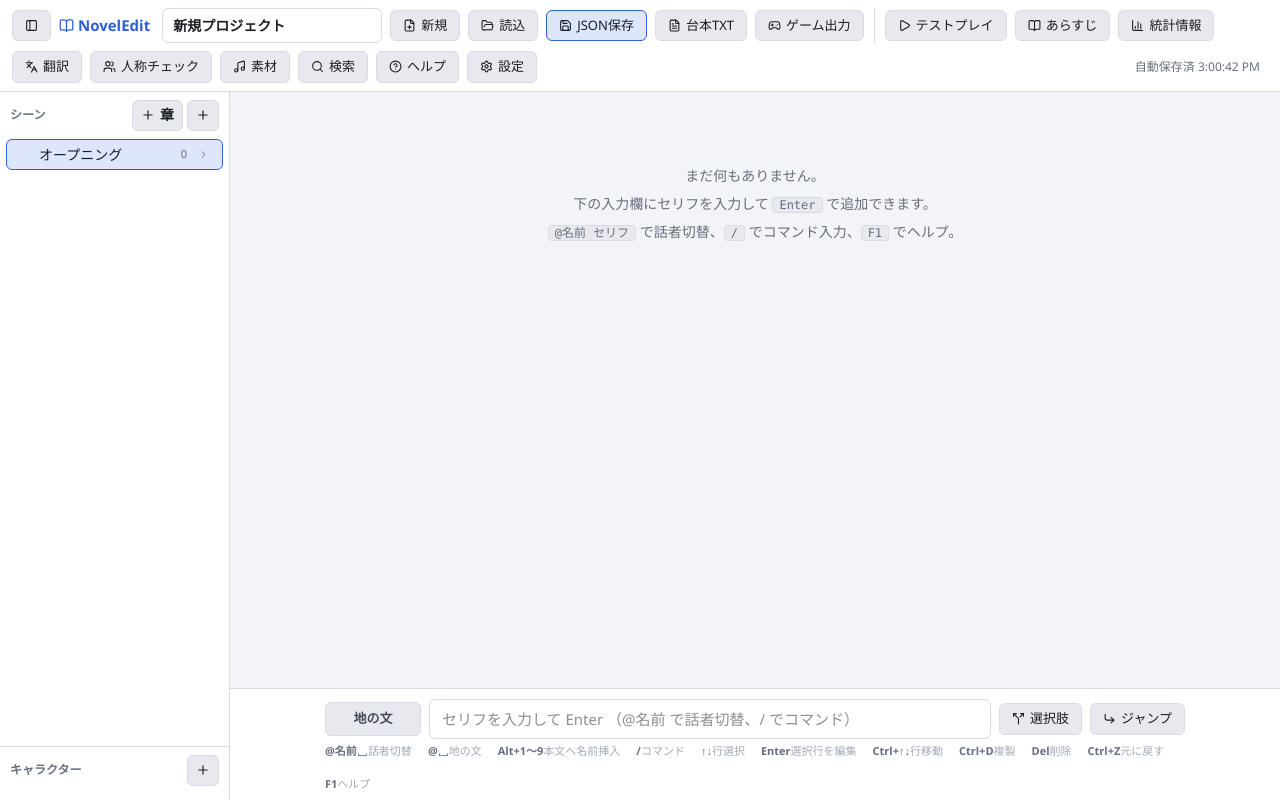
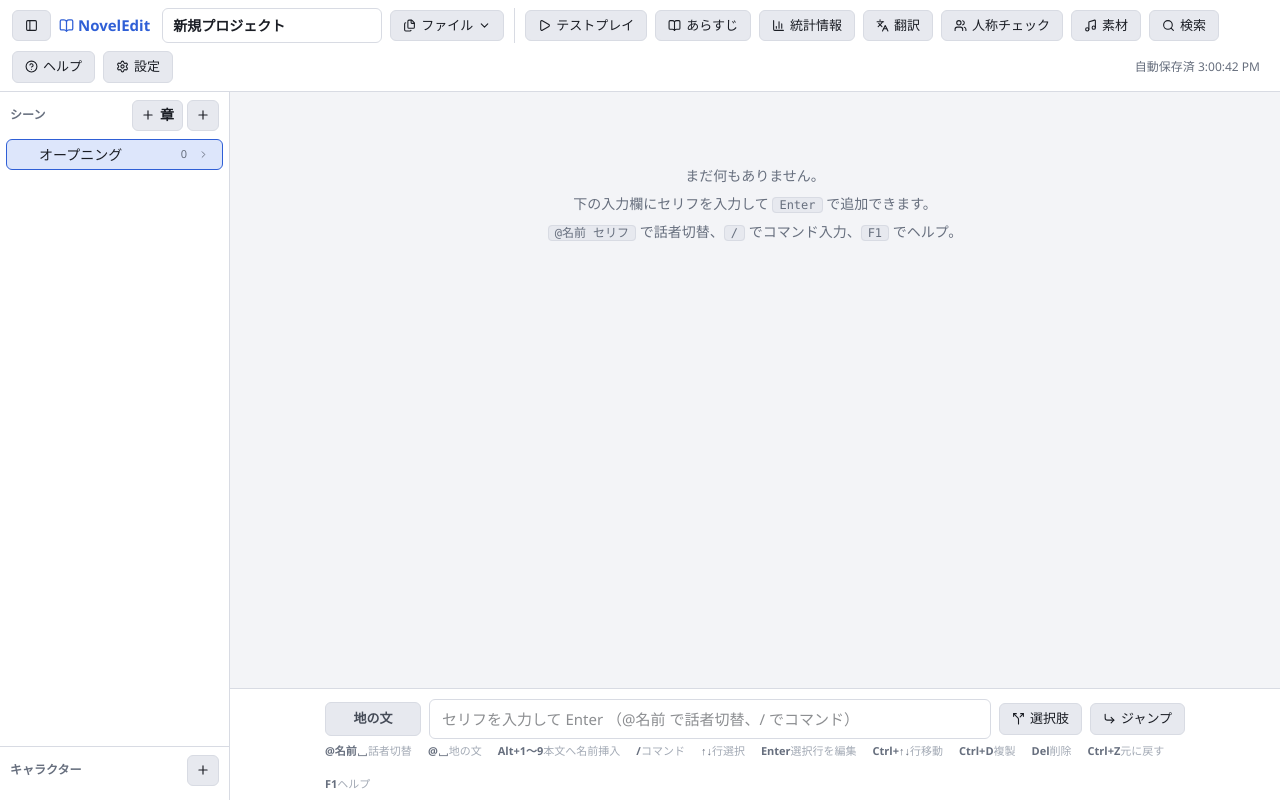
Before and after one commit to nibankougen/NovelGameTool, a React (Vite) app: page / in a window 1280 px wide. Built offline with nearby package versions, Linux system fonts and the light colour scheme.

Commit message:
ファイルボタンにまとめた

```diff
--- a/src/components/common/Icon.tsx
+++ b/src/components/common/Icon.tsx
@@ -9,6 +9,7 @@ import {
   Copy,
   CornerDownRight,
   Ellipsis,
+  Files,
   Filter,
   FilePlus,
   FileText,
@@ -65,6 +66,7 @@ const ICONS: Record<string, LucideIcon> = {
   users: Users,
   ellipsis: Ellipsis,
   filter: Filter,
+  files: Files,
   "panel-left": PanelLeft,
   sun: Sun,
   moon: Moon,
--- a/src/components/layout/Topbar.tsx
+++ b/src/components/layout/Topbar.tsx
@@ -3,7 +3,7 @@ import { useProjectStore } from "../../state/ProjectProvider";
 import { useAppActions } from "../../state/AppActionsContext";
 import { useMediaQuery } from "../../hooks/useMediaQuery";
 import { useClickOutside } from "../../hooks/useClickOutside";
-import { Icon } from "../common/Icon";
+import { Icon, type IconName } from "../common/Icon";
 
 function ToolbarButtons({ showLabels }: { showLabels: boolean }) {
   const a = useAppActions();
@@ -11,23 +11,7 @@ function ToolbarButtons({ showLabels }: { showLabels: boolean }) {
     showLabels ? <span className="lbl">{children}</span> : null;
   return (
     <>
-      <button onClick={a.newProject} title="新規プロジェクト">
-        <Icon name="file-plus" />
-        <Lbl>新規</Lbl>
-      </button>
-      <ImportButton showLabels={showLabels} />
-      <button className="btn-primary" onClick={a.exportJson} title="JSONファイルとして保存 (Ctrl+S)">
-        <Icon name="save" />
-        <Lbl>JSON保存</Lbl>
-      </button>
-      <button onClick={a.exportTxt} title="読みやすいテキスト台本として書き出し">
-        <Icon name="file-text" />
-        <Lbl>台本TXT</Lbl>
-      </button>
-      <button onClick={a.openExportModal} title="メモ・サムネイル・コメント行を除いたゲーム用データを書き出し">
-        <Icon name="gamepad-2" />
-        <Lbl>ゲーム出力</Lbl>
-      </button>
+      <FileMenuButton showLabels={showLabels} />
       <span className="w-px self-stretch bg-border mx-0.5" />
       <button onClick={a.openPlay} title="テストプレイ (Ctrl+P)">
         <Icon name="play" />
@@ -69,15 +53,69 @@ function ToolbarButtons({ showLabels }: { showLabels: boolean }) {
   );
 }
 
-function ImportButton({ showLabels }: { showLabels: boolean }) {
+interface FileMenuItem {
+  label: string;
+  icon: IconName;
+  title?: string;
+  onClick: () => void;
+}
+
+function FileMenuButton({ showLabels }: { showLabels: boolean }) {
   const a = useAppActions();
   const fileRef = useRef<HTMLInputElement>(null);
+  const [open, setOpen] = useState(false);
+  const btnRef = useRef<HTMLButtonElement>(null);
+  const closeTimer = useRef<number | undefined>(undefined);
+  const menuRef = useClickOutside<HTMLDivElement>(open, () => setOpen(false), btnRef);
+
+  const cancelClose = () => {
+    if (closeTimer.current !== undefined) {
+      window.clearTimeout(closeTimer.current);
+      closeTimer.current = undefined;
+    }
+  };
+  const scheduleClose = () => {
+    cancelClose();
+    closeTimer.current = window.setTimeout(() => setOpen(false), 150);
+  };
+
+  const items: FileMenuItem[] = [
+    { label: "新規プロジェクト", icon: "file-plus", onClick: a.newProject },
+    { label: "バックアップから開く", icon: "folder-open", title: "JSONファイルを読み込み", onClick: () => fileRef.current?.click() },
+    { label: "バックアップをダウンロード", icon: "save", title: "JSONファイルとして保存 (Ctrl+S)", onClick: a.exportJson },
+    { label: "台本ファイルとして書き出し", icon: "file-text", title: "読みやすいテキスト台本として書き出し", onClick: a.exportTxt },
+    { label: "ゲーム用ファイルとして書き出し", icon: "gamepad-2", title: "メモ・サムネイル・コメント行を除いたゲーム用データを書き出し", onClick: a.openExportModal },
+  ];
+
   return (
-    <>
-      <button onClick={() => fileRef.current?.click()} title="JSONファイルを読み込み">
-        <Icon name="folder-open" />
-        {showLabels && <span className="lbl">読込</span>}
+    <div className="relative" onMouseEnter={() => { cancelClose(); setOpen(true); }} onMouseLeave={scheduleClose}>
+      <button ref={btnRef} onClick={() => setOpen(true)} title="ファイル">
+        <Icon name="files" />
+        {showLabels && <span className="lbl">ファイル</span>}
+        <Icon name="chevron-down" />
       </button>
+      {open && (
+        <div
+          ref={menuRef}
+          className="absolute top-full left-0 mt-1 z-80 bg-bg-3 border border-border rounded-[10px] shadow-2xl p-1.5 min-w-[220px]"
+        >
+          <div className="flex flex-col gap-0.5 [&_button]:justify-start [&_button]:w-full [&_button]:bg-transparent [&_button]:border-transparent">
+            {items.map((it) => (
+              <button
+                key={it.label}
+                title={it.title}
+                onClick={() => {
+                  setOpen(false);
+                  it.onClick();
+                }}
+              >
+                <Icon name={it.icon} />
+                <span className="lbl">{it.label}</span>
+              </button>
+            ))}
+          </div>
+        </div>
+      )}
       <input
         ref={fileRef}
         type="file"
@@ -89,7 +127,7 @@ function ImportButton({ showLabels }: { showLabels: boolean }) {
           if (file) a.importJson(file);
         }}
       />
-    </>
+    </div>
   );
 }
 
```
